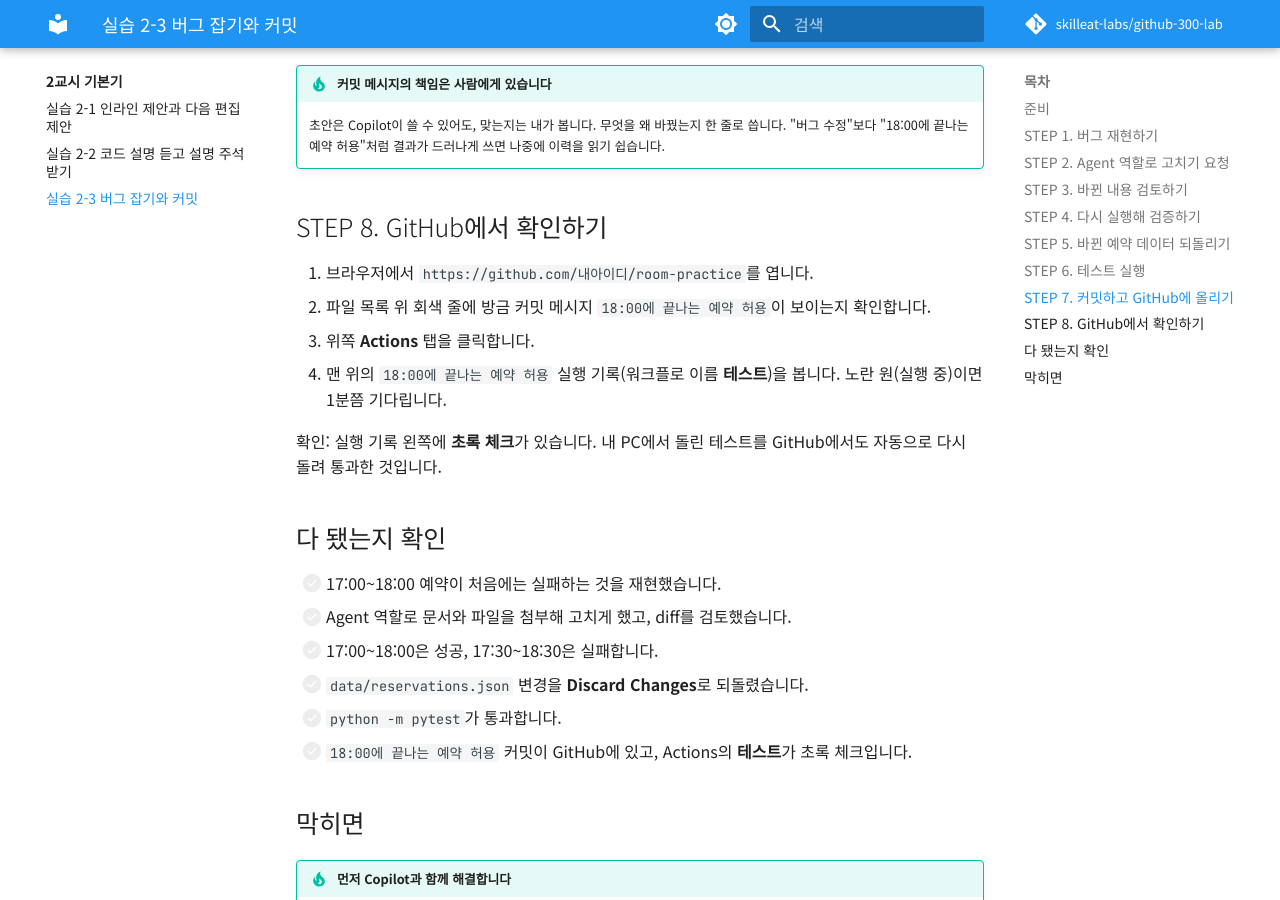
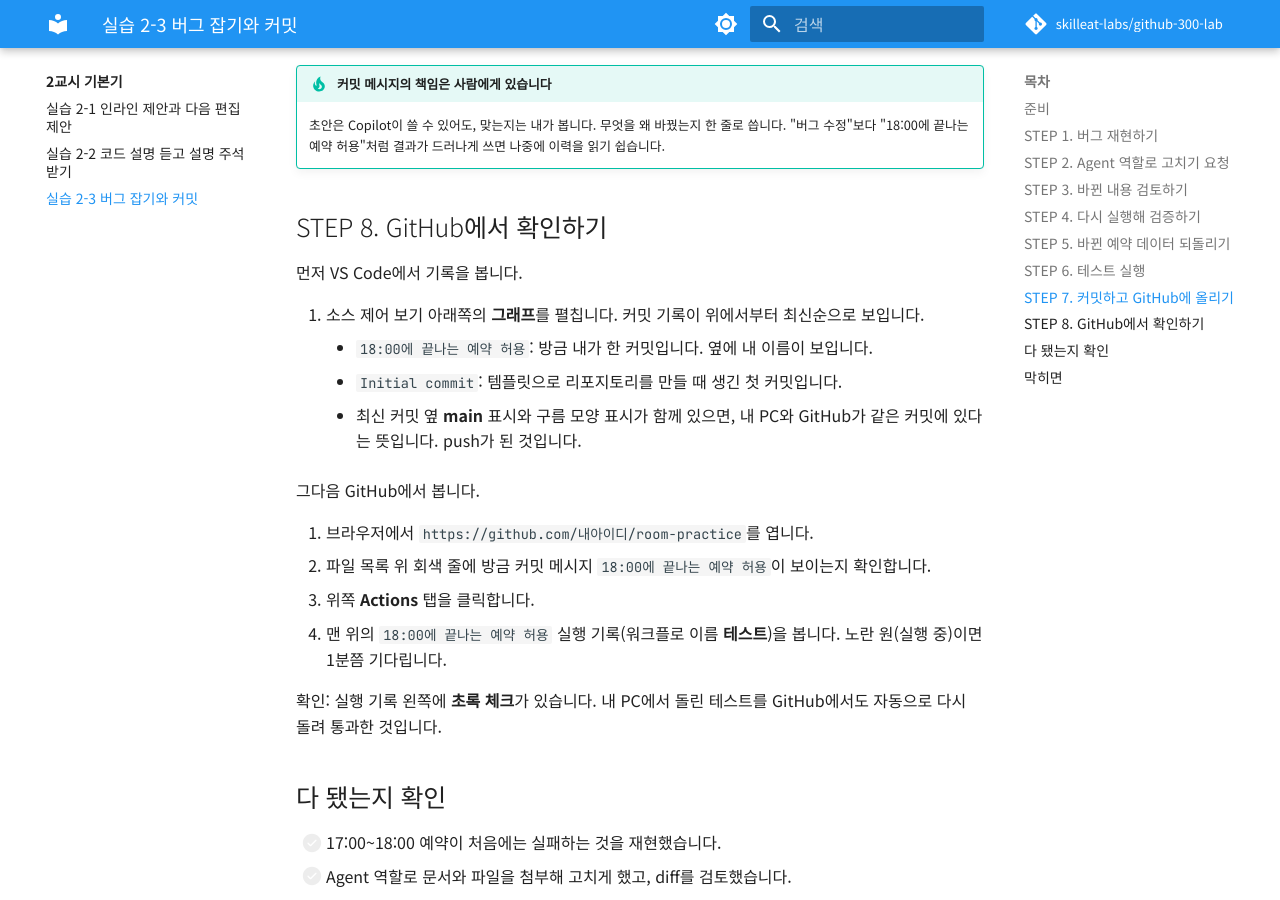
Before and after one commit to skilleat-labs/github-300-lab, an MkDocs documentation site: the page built from docs/class2/lab-3.md, in a window 1280 px wide and 900 px high, scrolled down 4616 px. Built offline with MkDocs 1.6.1 and Material for MkDocs 9.7.7, drawn with Linux system fonts in a browser that asks for light colours; comment, search, counter and statistics services are not loaded.

Commit message:
2-3 소스 제어 그래프 읽는 법 추가
Co-Authored-By: Claude Opus 5.5 <noreply@anthropic.com>

```diff
--- a/docs/class2/lab-3.md
+++ b/docs/class2/lab-3.md
@@ -187,10 +187,19 @@ STEP 4의 예약 완료로 `data/reservations.json`에 #6이 추가되었습니
 
 ## STEP 8. GitHub에서 확인하기
 
-1. 브라우저에서 `https://github.com/내아이디/room-practice`를 엽니다.
-2. 파일 목록 위 회색 줄에 방금 커밋 메시지 `18:00에 끝나는 예약 허용`이 보이는지 확인합니다.
-3. 위쪽 **Actions** 탭을 클릭합니다.
-4. 맨 위의 `18:00에 끝나는 예약 허용` 실행 기록(워크플로 이름 **테스트**)을 봅니다. 노란 원(실행 중)이면 1분쯤 기다립니다.
+먼저 VS Code에서 기록을 봅니다.
+
+1. 소스 제어 보기 아래쪽의 **그래프**를 펼칩니다. 커밋 기록이 위에서부터 최신순으로 보입니다.
+    - `18:00에 끝나는 예약 허용`: 방금 내가 한 커밋입니다. 옆에 내 이름이 보입니다.
+    - `Initial commit`: 템플릿으로 리포지토리를 만들 때 생긴 첫 커밋입니다.
+    - 최신 커밋 옆 **main** 표시와 구름 모양 표시가 함께 있으면, 내 PC와 GitHub가 같은 커밋에 있다는 뜻입니다. push가 된 것입니다.
+
+그다음 GitHub에서 봅니다.
+
+2. 브라우저에서 `https://github.com/내아이디/room-practice`를 엽니다.
+3. 파일 목록 위 회색 줄에 방금 커밋 메시지 `18:00에 끝나는 예약 허용`이 보이는지 확인합니다.
+4. 위쪽 **Actions** 탭을 클릭합니다.
+5. 맨 위의 `18:00에 끝나는 예약 허용` 실행 기록(워크플로 이름 **테스트**)을 봅니다. 노란 원(실행 중)이면 1분쯤 기다립니다.
 
 확인: 실행 기록 왼쪽에 **초록 체크**가 있습니다. 내 PC에서 돌린 테스트를 GitHub에서도 자동으로 다시 돌려 통과한 것입니다.
 
```
